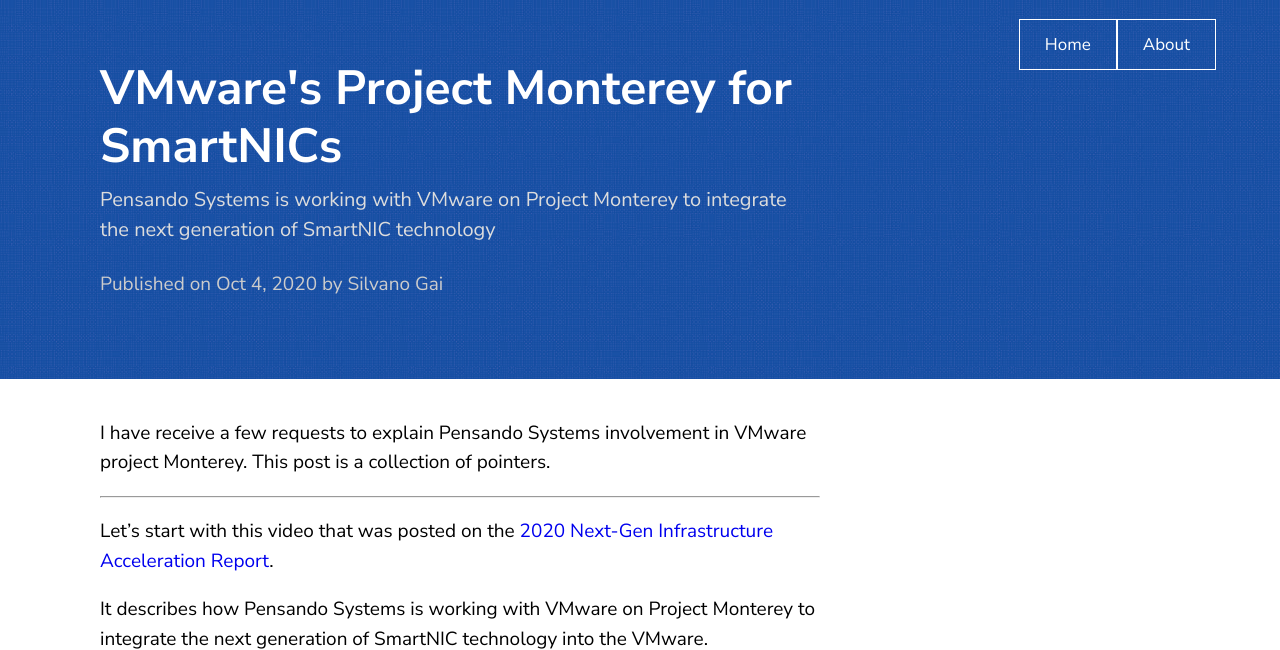
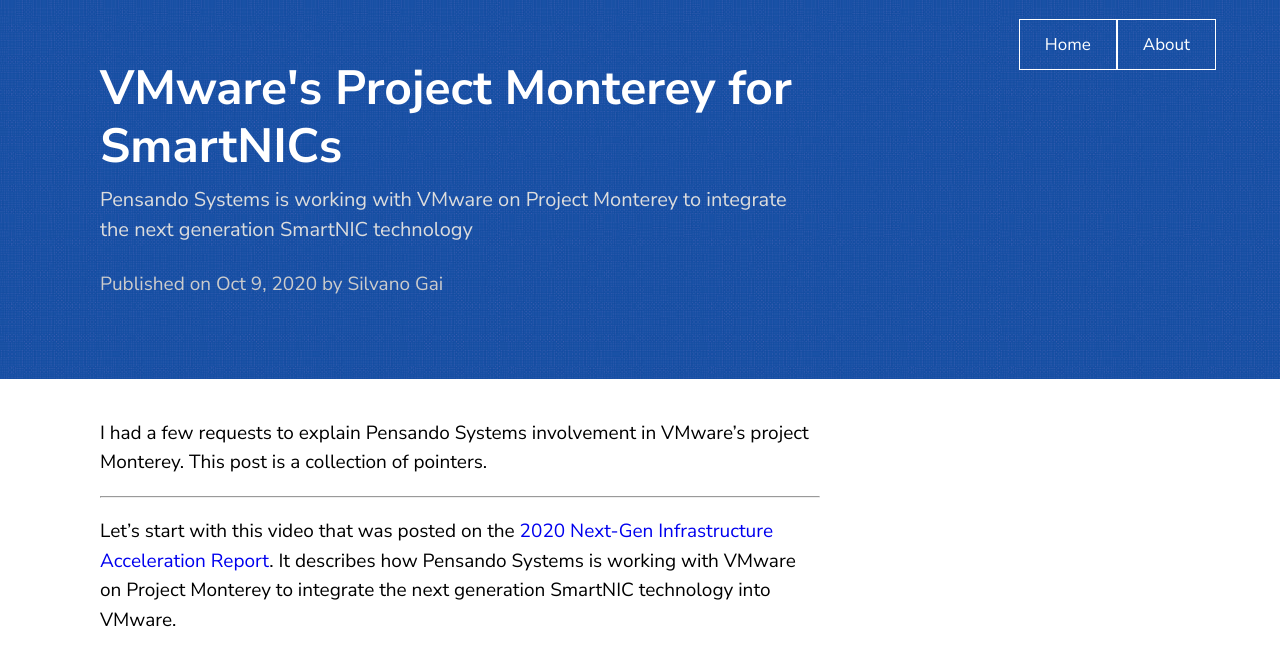
Before and after one commit to silvanogai/silvanogai, a Jekyll site: the page built from _posts/2020-10-04-monterey.md, in a window 1280 px wide and 900 px high, cut to the strip 0-650 px from the top of the window. Built offline with Jekyll 4.4.1, drawn with Linux system fonts in a browser that asks for light colours; comment, search, counter and statistics services are not loaded.

Commit message:
Post on Project Monterey - update 3

```diff
--- a/_posts/2020-10-04-monterey.md
+++ b/_posts/2020-10-04-monterey.md
@@ -1,19 +1,18 @@
 ---
 layout: post
 comments: true
-draft: true
+date: 2020-10-09
 author: Silvano Gai
 title: VMware's Project Monterey for SmartNICs
-excerpt: A collection of material abot VMware project Monterey and Pensando Systems involvement
-description: Pensando Systems is working with VMware on Project Monterey to integrate the next generation of SmartNIC technology
+excerpt: A collection of material about VMware project Monterey and Pensando Systems involvement
+description: Pensando Systems is working with VMware on Project Monterey to integrate the next generation SmartNIC technology
 ---
-I have receive a few requests to explain Pensando Systems involvement in VMware project Monterey. This post is a collection of pointers.
+I had a few requests to explain Pensando Systems involvement in VMware's project Monterey. This post is a collection of pointers.
 
 ----
 
 Let's start with this video that was posted on the [2020 Next-Gen Infrastructure Acceleration Report](https://nextgeninfra.io/infrastructure-acceleration/).
-
-It describes how Pensando Systems is working with VMware on Project Monterey to integrate the next generation of SmartNIC technology into the VMware.
+It describes how Pensando Systems is working with VMware on Project Monterey to integrate the next generation SmartNIC technology into VMware.
 
 <iframe width="560" height="315" src="https://www.youtube.com/embed/74BBdbAI9tI" frameborder="0" allow="accelerometer; autoplay; clipboard-write; encrypted-media; gyroscope; picture-in-picture" allowfullscreen></iframe>
 
```
